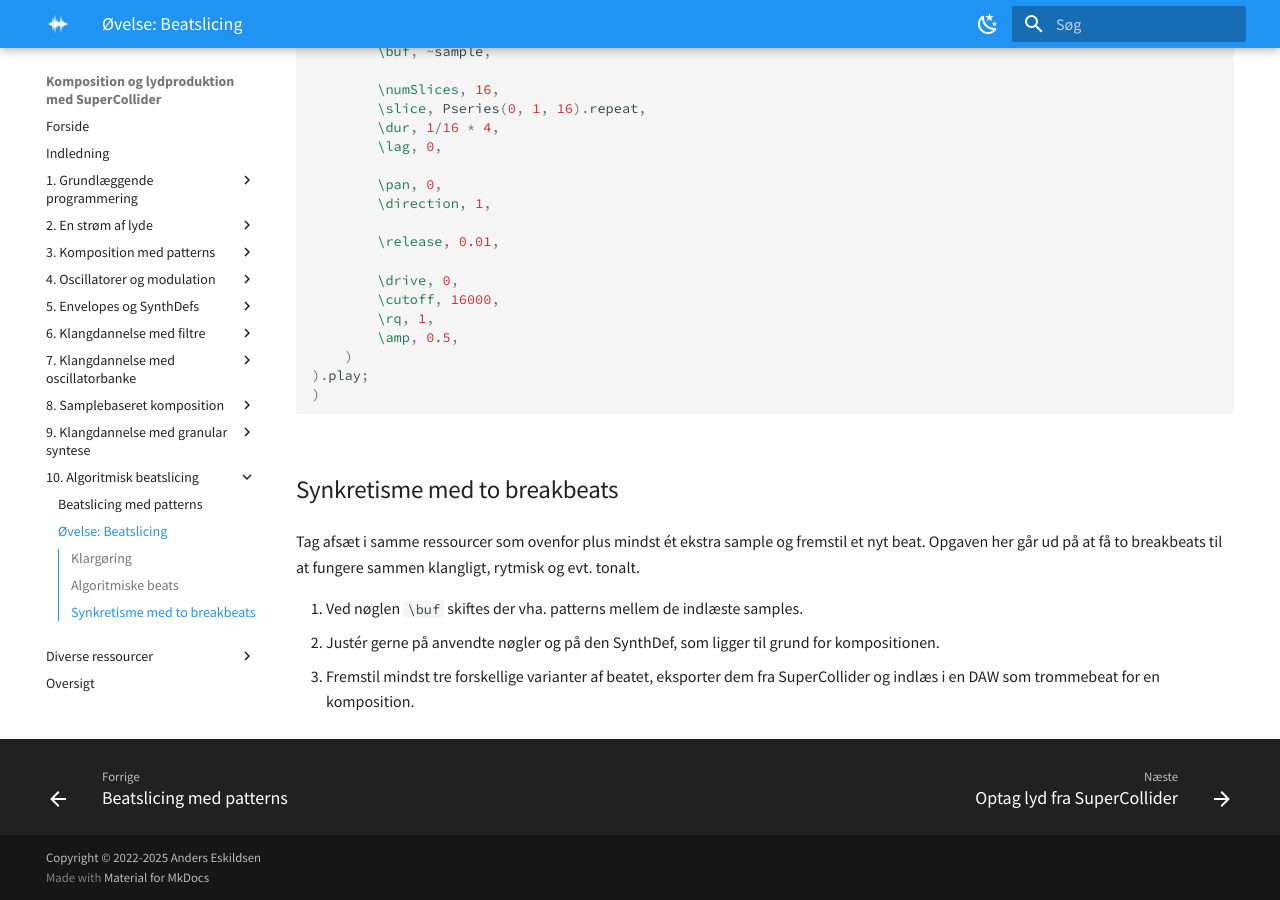
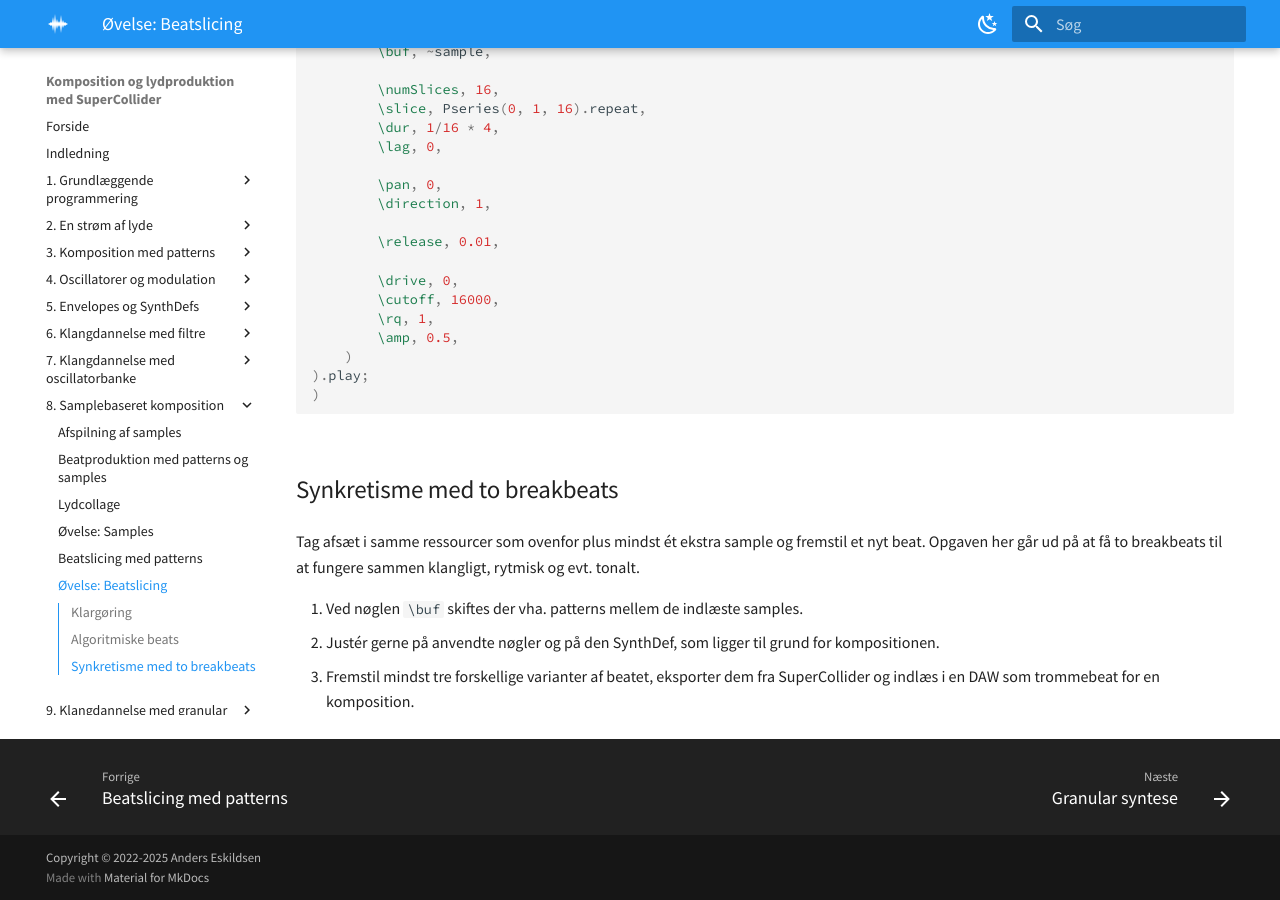
Before and after one commit to sparkletop/sparkletop.github.io, an MkDocs documentation site: the page built from docs/08/e-beatslicing.md, in a window 1280 px wide and 900 px high, scrolled down 850 px. Built offline with MkDocs 1.6.1 and Material for MkDocs 9.7.7, drawn with Linux system fonts in a browser that asks for light colours; plug-ins that fetch from the network failed and are left out.

Commit message:
integrate beatslicing into chapter 8

```diff
--- a/mkdocs.yml
+++ b/mkdocs.yml
@@ -129,14 +129,13 @@ nav:
     - 08/a-beat.md
     - 08/a-lydcollage.md
     - 08/e-samples.md
+    - 08/a-beatslicing.md
+    - 08/e-beatslicing.md
   - 9. Klangdannelse med granular syntese:
     - Granular syntese: 09/a-granular.md
     - 09/a-tempo-pitch.md
     - 09/a-tekstur-klangflade.md
     - 09/e-granular.md
-  - 10. Algoritmisk beatslicing:
-    - Beatslicing med patterns: 10/a-beatslicing.md
-    - 10/e-beatslicing.md
   - Diverse ressourcer:
     - Optag lyd fra SuperCollider: Ressourcer/art2-optag_supercollider.md
     - Ressourcer/a-readings.md
```
Also changed, not shown: docs/08/a-lydcollage.md (+1 -1 lines), docs/08/a-beatslicing.md (renamed from docs/10/a-beatslicing.md), docs/08/e-beatslicing.md (renamed from docs/10/e-beatslicing.md).
